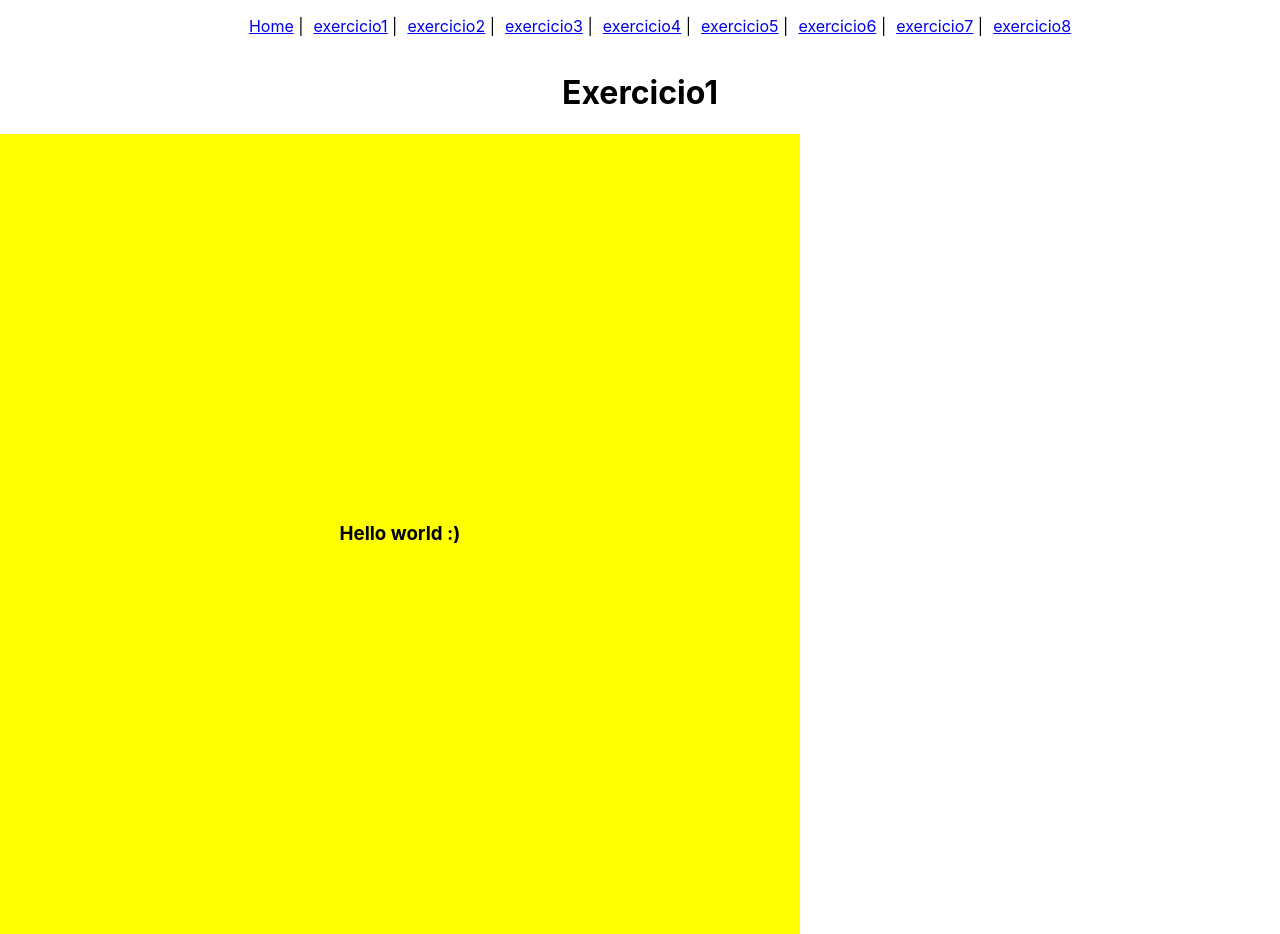
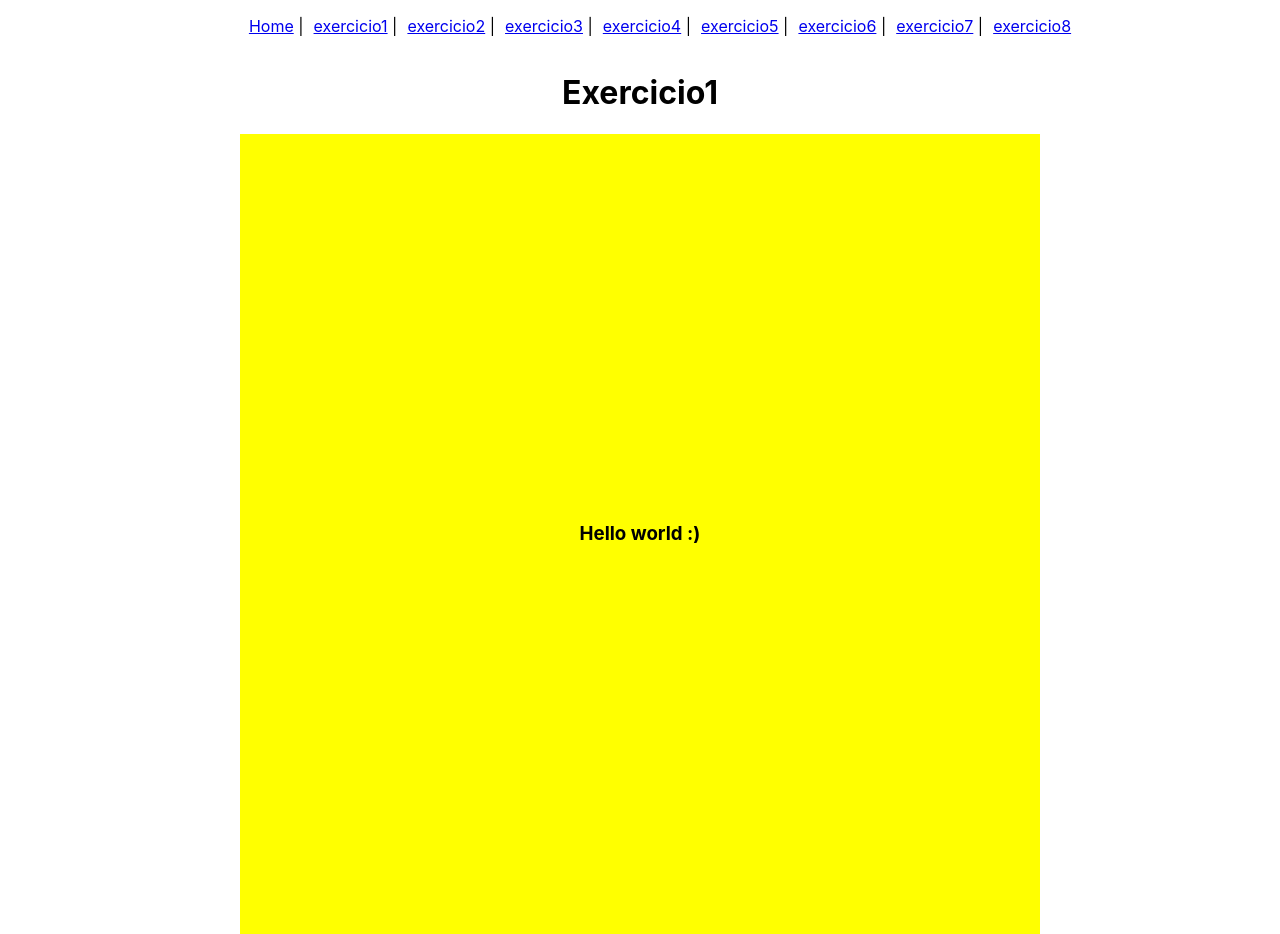
Before and after one commit to andradeviniicius/reactExercises, a React (Vite) app: page /exercicio1 in a window 1280 px wide. Built offline with nearby package versions, Linux system fonts and the light colour scheme.

Commit message:
Exercise pattern

```diff
--- a/src/components/exercicio1/index.jsx
+++ b/src/components/exercicio1/index.jsx
@@ -1,12 +1,32 @@
 function Exercicio1() {
-	return (
-		<>
-			<h1 className='title'>Exercicio1</h1>
-		<div style={{backgroundColor:'yellow',display:'flex',alignItems:'center',justifyContent:'center',width:'100vh',height:'100vh',}}>
-			<h3>Hello world :)</h3>
-		</div>
-		</>
-	)
+  return (
+    <>
+      <h1 className="title">Exercicio1</h1>
+      <div
+        style={{
+          display: "flex",
+          flexDirection: "column",
+          alignItems: "center",
+          justifyContent: "start",
+          width: "100%",
+          height: "100%",
+        }}
+      >
+        <div
+          style={{
+            backgroundColor: "yellow",
+            display: "flex",
+            alignItems: "center",
+            justifyContent: "center",
+            width: "100vh",
+            height: "100vh",
+          }}
+        >
+          <h3>Hello world :)</h3>
+        </div>
+      </div>
+    </>
+  );
 }
 
-export default Exercicio1
+export default Exercicio1;
--- a/src/components/exercicio4/index.jsx
+++ b/src/components/exercicio4/index.jsx
@@ -6,6 +6,8 @@ function Exercicio4() {
 
 	return (
 		<>
+      <h1 className="title">Exercicio4</h1>
+
 		 <div
         style={{
           display: "flex",
--- a/src/components/exercicio5/index.jsx
+++ b/src/components/exercicio5/index.jsx
@@ -9,6 +9,8 @@ function Exercicio5() {
 
   return (
     <>
+      <h1 className="title">Exercicio5</h1>
+
       <div
         style={{
           display: "flex",
--- a/src/components/exercicio7/index.jsx
+++ b/src/components/exercicio7/index.jsx
@@ -1,5 +1,24 @@
+import { useState } from "react";
+
 function Exercicio7() {
-	return <h1 className='title'>Exercicio7</h1>
+  return (
+    <>
+      <h1 className="title">Exercicio5</h1>
+      <div
+        style={{
+          display: "flex",
+          flexDirection: "column",
+          alignItems: "center",
+          justifyContent: "start",
+          width: "100%",
+          height: "100%",
+        }}
+      >
+        {/* Content */}
+        {/* Content */}
+      </div>
+    </>
+  );
 }
 
-export default Exercicio7
+export default Exercicio7;
--- a/src/components/exercicio8/index.jsx
+++ b/src/components/exercicio8/index.jsx
@@ -1,5 +1,24 @@
+import { useState } from "react";
+
 function Exercicio8() {
-	return <h1 className='title'>Exercicio8</h1>
+  return (
+    <>
+      <h1 className="title">Exercicio5</h1>
+      <div
+        style={{
+          display: "flex",
+          flexDirection: "column",
+          alignItems: "center",
+          justifyContent: "start",
+          width: "100%",
+          height: "100%",
+        }}
+      >
+        {/* Content */}
+        {/* Content */}
+      </div>
+    </>
+  );
 }
 
-export default Exercicio8
+export default Exercicio8;
```
